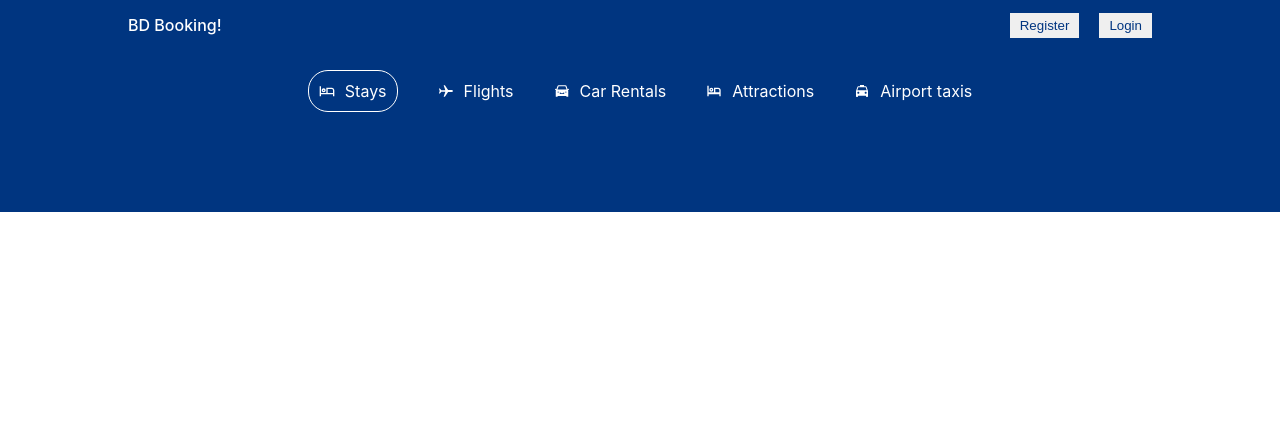
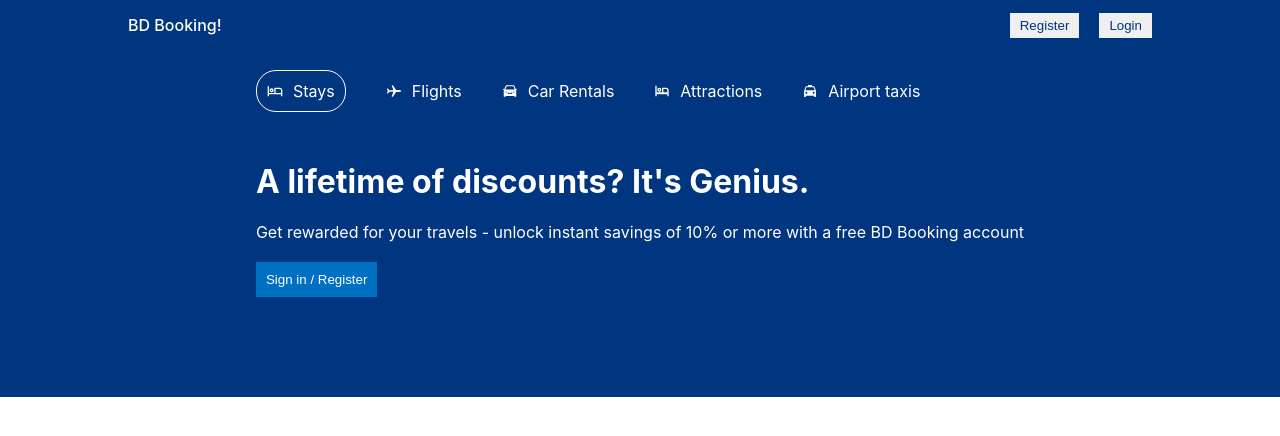
Before and after one commit to Shahriyar-Hosen/bd-booking, a React (Create React App) app: page / in a window 1280 px wide. Shown: the top 436 px of the page. Built offline with nearby package versions, Linux system fonts and the light colour scheme.

Commit message:
header description done

```diff
--- a/src/Components/Header/Header.css
+++ b/src/Components/Header/Header.css
@@ -5,10 +5,14 @@
   justify-content: center;
 }
 
+.headerContainer {
+  margin: 20px 0 100px 0;
+}
+
 .headerList {
   width: 100%;
   max-width: 1024px;
-  margin: 20px 0 100px 0;
+  margin-bottom: 50px;
 }
 
 .headerList {
@@ -27,3 +31,16 @@
   padding: 10px;
   border-radius: 20px;
 }
+
+.headerDesc {
+  margin: 20px 0;
+}
+
+.headerButton {
+  background-color: #0071c2;
+  border: none;
+  color: white;
+  font-weight: 500;
+  padding: 10px;
+  cursor: pointer;
+}
--- a/src/Components/Header/Header.jsx
+++ b/src/Components/Header/Header.jsx
@@ -12,25 +12,31 @@ const Header = () => {
         <div className="headerList">
           <div className="headerListItem active">
             <MdOutlineHotel />
-            Stays
+            <span>Stays</span>
           </div>
           <div className="headerListItem">
             <IoIosAirplane />
-            Flights
+            <span>Flights</span>
           </div>
           <div className="headerListItem">
             <AiFillCar />
-            Car Rentals
+            <span>Car Rentals</span>
           </div>
           <div className="headerListItem">
             <RiHotelBedLine />
-            Attractions
+            <span>Attractions</span>
           </div>
           <div className="headerListItem">
             <MdLocalTaxi />
-            Airport taxis
+            <span>Airport taxis</span>
           </div>
         </div>
+        <h1 className="headerTitle">A lifetime of discounts? It's Genius.</h1>
+        <p className="headerDesc">
+          Get rewarded for your travels - unlock instant savings of 10% or more
+          with a free BD Booking account{" "}
+        </p>
+        <button className="headerButton">Sign in / Register</button>
       </div>
     </div>
   );
```
